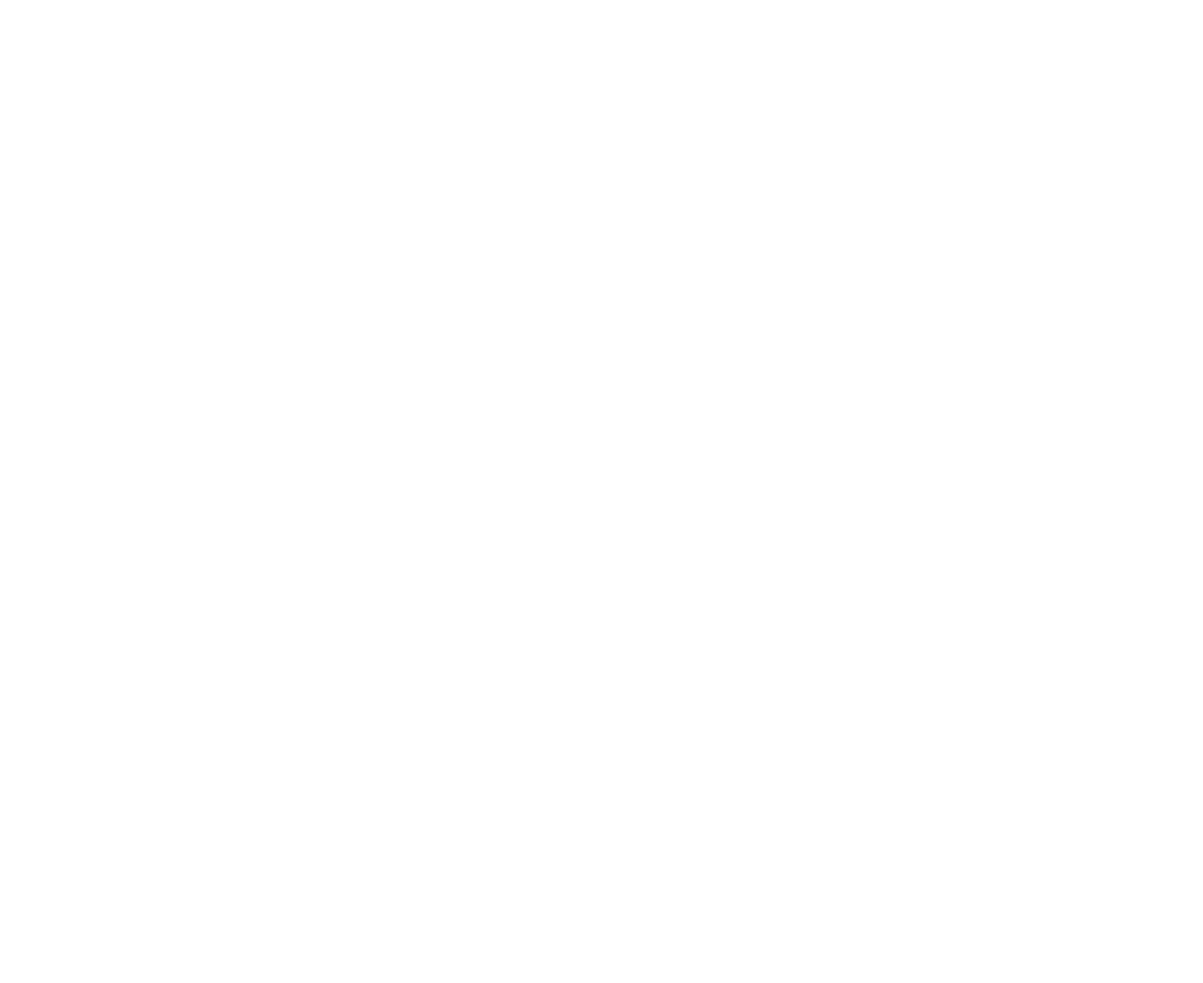
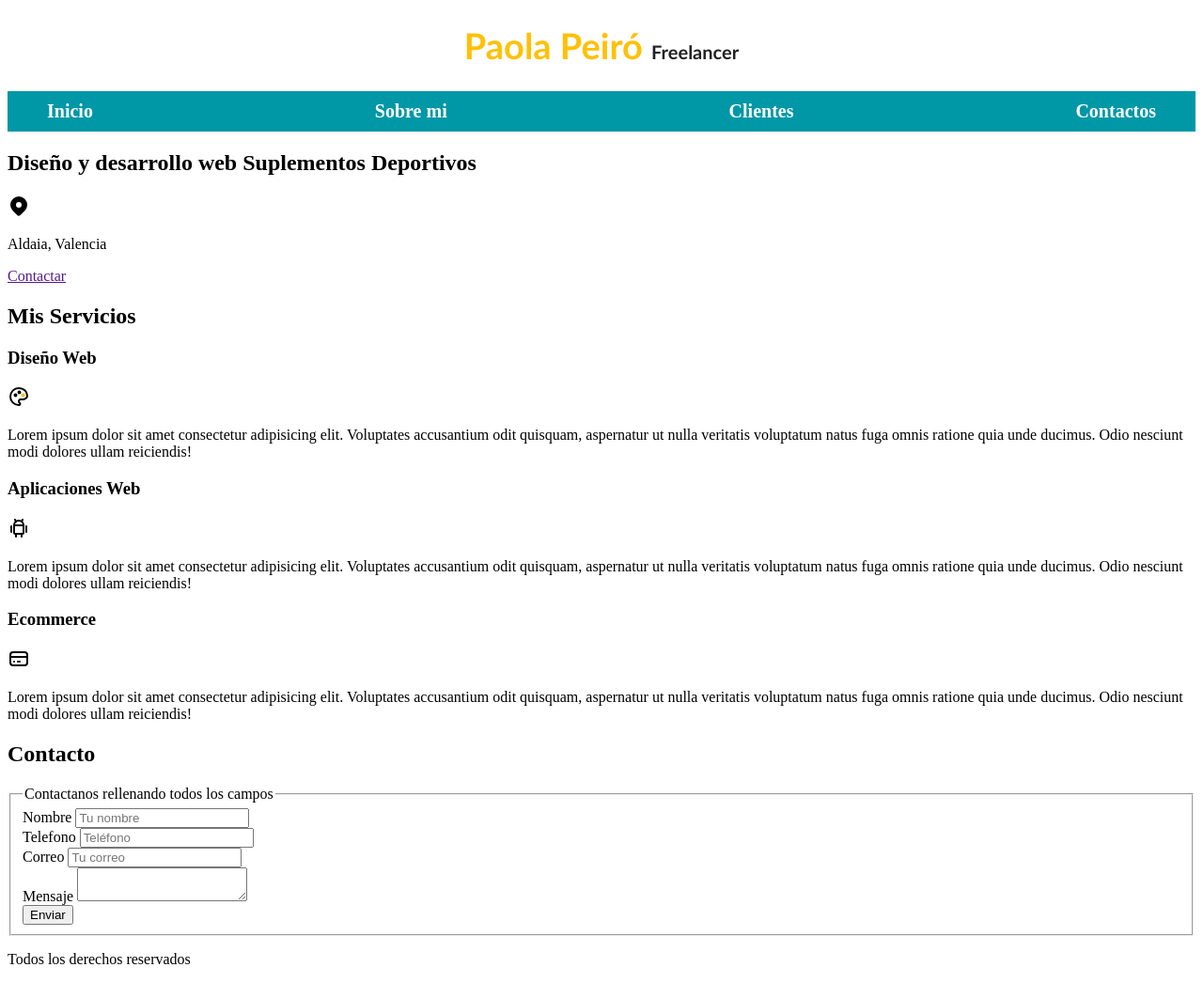
Before and after one commit to Pao9629/FrontEndProjects, a plain HTML site: page Index.html in a window 1280 px wide. Shown: the whole page at 94% size. Before the commit the page ends 800 px from the top, so only its background shows below. Drawn offline with Linux system fonts and the light colour scheme.

Commit message:
Primer Proyecto Web

```diff
--- a/Index.html
+++ b/Index.html
@@ -3,9 +3,139 @@
 <head>
     <meta charset="UTF-8">
     <meta name="viewport" content="width=device-width, initial-scale=1.0">
-    <title>Document</title>
+    <title>Diseñador</title>
+    <link href="style.css" rel="stylesheet">
+
 </head>
 <body>
+    <header>
+        <h1 class="titulo">Paola Peiró <span>Freelancer</span> </h1>
+    </header>
+
+    <div class="nav-bg">
+    <nav class="navegacion-principal contenedor">
+
+        <a href="#">Inicio</a>
+        <a href="#">Sobre mi</a>
+        <a href="#">Clientes</a>
+        <a href="#">Contactos</a>
+
+    </nav>
+    </div>
+
+
+
+    <section>
+        <h2>Diseño y desarrollo web Suplementos Deportivos</h2>
+
+       <p>
+        <svg xmlns="http://www.w3.org/2000/svg" class="icon icon-tabler icon-tabler-map-pin-filled" width="24" height="24" viewBox="0 0 24 24" stroke-width="2" stroke="currentColor" fill="none" stroke-linecap="round" stroke-linejoin="round">
+            <path stroke="none" d="M0 0h24v24H0z" fill="none"></path>
+            <path d="M18.364 4.636a9 9 0 0 1 .203 12.519l-.203 .21l-4.243 4.242a3 3 0 0 1 -4.097 .135l-.144 -.135l-4.244 -4.243a9 9 0 0 1 12.728 -12.728zm-6.364 3.364a3 3 0 1 0 0 6a3 3 0 0 0 0 -6z" stroke-width="0" fill="currentColor"></path>
+         </svg>
+
+       </p>
+
+        <p>Aldaia, Valencia</p>
+
+        <a href=>Contactar</a>
+
+    </section>
+
+<main>
+
+    <h2>Mis Servicios</h2>
+
+    <section>
+         <h3>Diseño Web</h3>
+         <p><svg  xmlns="http://www.w3.org/2000/svg" class="icon" width="24" height="24" viewBox="0 0 24 24" stroke-width="2" stroke="currentColor" fill="none" stroke-linecap="round" stroke-linejoin="round">
+            <path stroke="none" d="M0 0h24v24H0z" fill="none"></path>
+            <path d="M12 21a9 9 0 0 1 0 -18c4.97 0 9 3.582 9 8c0 1.06 -.474 2.078 -1.318 2.828c-.844 .75 -1.989 1.172 -3.182 1.172h-2.5a2 2 0 0 0 -1 3.75a1.3 1.3 0 0 1 -1 2.25"></path>
+            <path d="M8.5 10.5m-1 0a1 1 0 1 0 2 0a1 1 0 1 0 -2 0"></path>
+            <path d="M12.5 7.5m-1 0a1 1 0 1 0 2 0a1 1 0 1 0 -2 0"></path>
+            <path  class="icono1"  d="M16.5 10.5m-1 0a1 1 0 1 0 2 0a1 1 0 1 0 -2 0"></path>
+         </svg></p>
+        <p>Lorem ipsum dolor sit amet consectetur adipisicing elit. Voluptates accusantium odit quisquam, aspernatur ut nulla veritatis voluptatum natus fuga omnis ratione quia unde ducimus. Odio nesciunt modi dolores ullam reiciendis!
+        </p>
+    </section>
+
+    <section>
+        <h3>Aplicaciones Web</h3>
+        <p><svg xmlns="http://www.w3.org/2000/svg" class="icon icon-tabler icon-tabler-brand-android" width="24" height="24" viewBox="0 0 24 24" stroke-width="2" stroke="currentColor" fill="none" stroke-linecap="round" stroke-linejoin="round">
+            <path stroke="none" d="M0 0h24v24H0z" fill="none"></path>
+            <path d="M4 10l0 6"></path>
+            <path d="M20 10l0 6"></path>
+            <path d="M7 9h10v8a1 1 0 0 1 -1 1h-8a1 1 0 0 1 -1 -1v-8a5 5 0 0 1 10 0"></path>
+            <path d="M8 3l1 2"></path>
+            <path d="M16 3l-1 2"></path>
+            <path d="M9 18l0 3"></path>
+            <path d="M15 18l0 3"></path>
+         </svg></p>
+        <p>Lorem ipsum dolor sit amet consectetur adipisicing elit. Voluptates accusantium odit quisquam, aspernatur ut nulla veritatis voluptatum natus fuga omnis ratione quia unde ducimus. Odio nesciunt modi dolores ullam reiciendis!
+        </p>
+    </section>
+
+    <section>
+        <h3>Ecommerce</h3>
+
+        <p><svg xmlns="http://www.w3.org/2000/svg" class="icon icon-tabler icon-tabler-credit-card" width="24" height="24" viewBox="0 0 24 24" stroke-width="2" stroke="currentColor" fill="none" stroke-linecap="round" stroke-linejoin="round">
+            <path stroke="none" d="M0 0h24v24H0z" fill="none"></path>
+            <path d="M3 5m0 3a3 3 0 0 1 3 -3h12a3 3 0 0 1 3 3v8a3 3 0 0 1 -3 3h-12a3 3 0 0 1 -3 -3z"></path>
+            <path d="M3 10l18 0"></path>
+            <path d="M7 15l.01 0"></path>
+            <path d="M11 15l2 0"></path>
+         </svg></p>
+        <p>Lorem ipsum dolor sit amet consectetur adipisicing elit. Voluptates accusantium odit quisquam, aspernatur ut nulla veritatis voluptatum natus fuga omnis ratione quia unde ducimus. Odio nesciunt modi dolores ullam reiciendis!
+        </p>
+    </section>
+
+
+</main>
+
+
+    <section>
+        <h2>Contacto</h2>
+
+        <form>
+            <fieldset>
+                <legend>Contactanos rellenando todos los campos</legend>
+
+                <div>
+                    <label>Nombre</label>
+                    <input type="text" placeholder="Tu nombre">
+                </div>
+
+                <div>
+                    <label>Telefono</label>
+                    <input type="text" placeholder="Teléfono">
+                </div>
+
+                <div>
+                    <label>Correo</label>
+                    <input type="text" placeholder="Tu correo">
+                </div>
+
+                <div>
+                  <label>Mensaje</label>
+                  <textarea></textarea>
+
+                 </div>
+
+                <div>
+                <input type="submit" value="Enviar">
+                </div>
+
+            </fieldset>
+
+
+
+        </form>
+    </section>
+
+<footer>
+    <p> Todos los derechos reservados </p>
+</footer>
+
 
 </body>
 </html>
--- /dev/null
+++ b/style.css
@@ -0,0 +1,79 @@
+:root {
+    --blanco: #ffffff;
+    --oscuro:#212121;
+    --primario: #FFC107;
+    --secundario: #0097a7;
+    --gris:#757575;
+
+    --fuente-principal: 3.8rem;
+
+}
+
+html {
+    font-size: 62.5%;
+}
+body{
+    font-size: 16px;
+    font-family: 'Times New Roman', Times, serif;
+}
+.titulo{
+    text-align: center;
+    font-size: 3.8rem;
+    font-family:'Gill Sans', 'Gill Sans MT', Calibri, 'Trebuchet MS', sans-serif;
+    color: var(--primario)
+}
+span
+h1.titulo span {
+    font-size: 2rem;
+
+}
+
+.titulo span{
+    font-size: 2rem;
+    color: var(--oscuro)
+}
+
+.contenedor {
+    width: 120rem;
+    margin:auto;
+    color: var(--primario);
+}
+
+.icono1 {
+    color:var(--primario);
+}
+
+.navegacion-principal a {
+    color: var(--blanco);
+    text-decoration: none;
+    font-size: 2rem;
+    font-weight: 700;
+    padding: 1rem;
+
+}
+
+.navegacion-principal a:hover{
+    background-color: var(--primario);
+    color: var(--oscuro);
+}
+
+.navegacion-principal {
+    padding-top: auto;
+    display: flex;
+    flex-direction: row;
+    align-items: center;
+    justify-content: space-between;
+}
+
+.nav-bg {
+    background-color: var(--secundario);
+}
+
+@media (min-width:480px) {
+
+
+}
+@media (min-width:768px) {
+
+
+}
```
Also changed, not shown: Nosotros.html (added, +13 -0 lines), hero.jpg (added), 1 other file.
